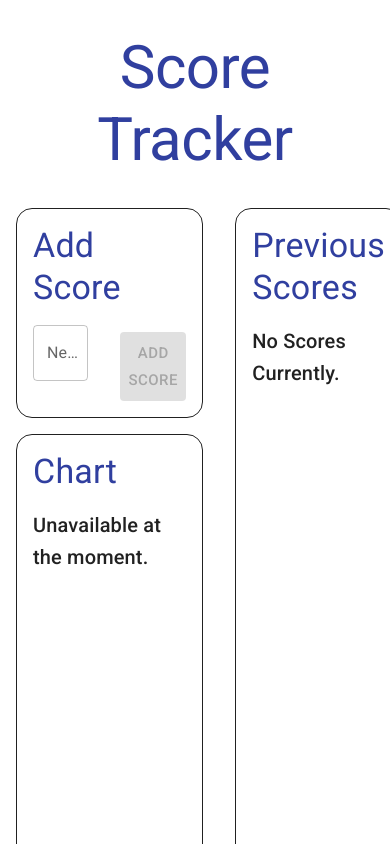
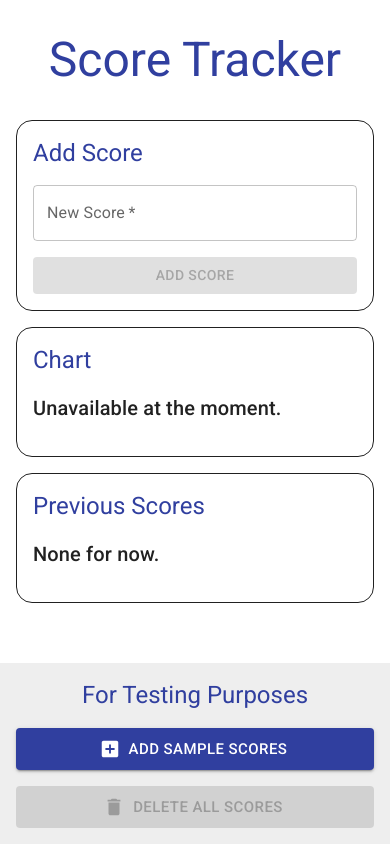
Before and after one commit to michaelyu13/score-tracker, a React (Vite) app: page / in a window 390 px wide. Shown: the top 844 px of the page. Built offline with nearby package versions, Linux system fonts and the light colour scheme.

Commit message:
Styles - Do layout and make Chart responsive

```diff
--- a/src/App.tsx
+++ b/src/App.tsx
@@ -6,14 +6,9 @@ import Header from './components/Header';
 import ScoresGraph from './components/ScoresGraph';
 import ScoresTable from './components/ScoresTable';
 
-import { Box, Container, CssBaseline } from '@mui/material/';
+import { Box, Container } from '@mui/material/';
 import { indigo } from '@mui/material/colors';
 import { ThemeProvider, createTheme } from '@mui/material/styles';
-
-import { CategoryScale } from 'chart.js';
-import Chart from 'chart.js/auto';
-
-Chart.register(CategoryScale);
 
 const theme = createTheme({
     palette: {
@@ -28,23 +23,34 @@ const App: React.FC = () => {
 
     return (
         <>
-            <CssBaseline />
             <ThemeProvider theme={theme}>
                 <Box component="section" sx={{ display: 'flex', flexDirection: 'column', minHeight: '100vh' }}>
-                    <Container sx={{ flexGrow: 1, marginBottom: 4 }}>
+                    <Container sx={{ flexGrow: 1, marginBottom: 2 }}>
                         <Header />
 
-                        <Box component="main" display="flex" gap={4}>
-                            <Box component="section" flexGrow={1}>
+                        <Box
+                            component="main"
+                            display="flex"
+                            flexDirection={{ xs: 'column', sm: 'row' }}
+                            gap={{ xs: 2, sm: 4 }}
+                        >
+                            <Box
+                                component="section"
+                                display="flex"
+                                flexDirection="column"
+                                flexGrow={1}
+                                gap={{ xs: 2, sm: 4 }}
+                            >
                                 <AddScoreForm scoresHistory={scoresHistory} setScoresHistory={setScoresHistory} />
                                 <ScoresGraph scoresHistory={scoresHistory} />
                             </Box>
+
                             <Box component="section">
                                 <ScoresTable scoresHistory={scoresHistory} />
                             </Box>
                         </Box>
                     </Container>
-                    <Footer setScoresHistory={setScoresHistory} />
+                    <Footer scoresHistory={scoresHistory} setScoresHistory={setScoresHistory} />
                 </Box>
             </ThemeProvider>
         </>
--- a/src/components/AddScoreForm.tsx
+++ b/src/components/AddScoreForm.tsx
@@ -60,12 +60,19 @@ const AddScoreForm = ({ scoresHistory, setScoresHistory }: AddScoreFormProps) =>
 
     return (
         <>
-            <Box component="section" mb={2} p={2} sx={{ border: 1, borderRadius: '16px' }}>
-                <Typography variant="h4" component="h2" mb={2} color={'#303f9f'}>
+            <Box component="section" p={2} sx={{ border: 1, borderRadius: 4 }}>
+                <Typography variant="h5" component="h2" mb={2} color="primary.main">
                     Add Score
                 </Typography>
 
-                <Box component="form" onSubmit={handleOnSubmit} display="flex" alignItems="baseline" gap={4}>
+                <Box
+                    component="form"
+                    onSubmit={handleOnSubmit}
+                    display="flex"
+                    flexDirection={{ xs: 'column', sm: 'row' }}
+                    gap={2}
+                    width={{ md: '50%' }}
+                >
                     <TextField
                         required
                         autoComplete="off"
@@ -78,7 +85,7 @@ const AddScoreForm = ({ scoresHistory, setScoresHistory }: AddScoreFormProps) =>
                         variant="outlined"
                     />
 
-                    <Button type="submit" variant="contained" size="large" disabled={isAddButtonDisabled}>
+                    <Button type="submit" variant="contained" disabled={isAddButtonDisabled} fullWidth>
                         Add Score
                     </Button>
                 </Box>
--- a/src/components/Footer.tsx
+++ b/src/components/Footer.tsx
@@ -1,10 +1,13 @@
+import { AddBox, Delete } from '@mui/icons-material';
 import { Box, Button, Typography } from '@mui/material/';
+import { grey } from '@mui/material/colors';
 
 type FooterProps = {
+    scoresHistory: number[];
     setScoresHistory: React.Dispatch<React.SetStateAction<number[]>>;
 };
 
-const Footer = ({ setScoresHistory }: FooterProps) => {
+const Footer = ({ scoresHistory, setScoresHistory }: FooterProps) => {
     const randomSampleData: number[] = [];
 
     const generateRandomData = () => {
@@ -29,17 +32,36 @@ const Footer = ({ setScoresHistory }: FooterProps) => {
         setScoresHistory([]);
     };
     return (
-        <Box component="footer" p={4} bgcolor={'#eee'}>
-            <Typography variant="h5" component="h1" align="center" mb={2} color={'#303f9f'}>
+        <Box component="footer" p={2} bgcolor={grey[200]}>
+            <Typography variant="h5" component="h1" align="center" mb={2} color="primary.main">
                 For Testing Purposes
             </Typography>
 
-            <Box component="section" display="flex" justifyContent="center" gap={4}>
-                <Button type="submit" variant="contained" size="large" onClick={handleAddSampleReadings}>
+            <Box
+                component="section"
+                display="flex"
+                flexDirection={{ xs: 'column', sm: 'row' }}
+                justifyContent="center"
+                gap={{ xs: 2, sm: 4 }}
+            >
+                <Button
+                    type="submit"
+                    variant="contained"
+                    startIcon={<AddBox />}
+                    size="large"
+                    onClick={handleAddSampleReadings}
+                >
                     Add Sample Scores
                 </Button>
 
-                <Button type="submit" variant="contained" size="large" onClick={handleDeleteAllReadings}>
+                <Button
+                    type="submit"
+                    disabled={scoresHistory.length ? false : true}
+                    variant="contained"
+                    startIcon={<Delete />}
+                    size="large"
+                    onClick={handleDeleteAllReadings}
+                >
                     Delete All Scores
                 </Button>
             </Box>
--- a/src/components/Header.tsx
+++ b/src/components/Header.tsx
@@ -3,7 +3,7 @@ import { Box, Typography } from '@mui/material/';
 const Header = () => {
     return (
         <Box component="header" my={4}>
-            <Typography variant="h2" component="h1" align="center" color={'#303f9f'} fontWeight={400}>
+            <Typography variant="h3" component="h1" align="center" color="primary.main" fontWeight={400}>
                 Score Tracker
             </Typography>
         </Box>
--- a/src/components/ScoresGraph.tsx
+++ b/src/components/ScoresGraph.tsx
@@ -1,51 +1,67 @@
+import { CategoryScale } from 'chart.js';
+import Chart from 'chart.js/auto';
 import { Line } from 'react-chartjs-2';
 
 import { Box, Typography } from '@mui/material/';
+import { useTheme } from '@mui/material/styles';
+
+Chart.register(CategoryScale);
 
 type ScoresGraphProps = {
     scoresHistory: number[];
 };
 
 const ScoresGraph = ({ scoresHistory }: ScoresGraphProps) => {
-    const chartData = {
-        labels: scoresHistory.map((index) => index + 1),
-        datasets: [
-            {
-                label: 'Score ',
-                data: scoresHistory.map((scoreHistory) => scoreHistory),
-                backgroundColor: 'red',
-                borderColor: '#303f9f',
-                borderWidth: 2,
-            },
-        ],
-    };
+    const theme = useTheme();
 
     return (
         <>
-            <Box component="section" mb={2} p={2} height={500} sx={{ border: 1, borderRadius: '16px' }}>
-                <Typography variant="h4" component="h2" mb={2} color={'#303f9f'}>
+            <Box component="section" height={{ sm: 380 }} p={2} sx={{ border: 1, borderRadius: 4 }}>
+                <Typography variant="h5" component="h2" mb={2} color="primary.main">
                     Chart
                 </Typography>
 
                 {(() => {
                     if (scoresHistory.length) {
                         return (
+                            <Box height={'300px'}>
                                 <Line
-                                data={chartData}
+                                    data={{
+                                        labels: scoresHistory.map((_, index) => index + 1),
+                                        datasets: [
+                                            {
+                                                label: 'Score ',
+                                                data: scoresHistory.map((scoreHistory) => scoreHistory),
+                                                backgroundColor: theme.palette.error.main,
+                                                borderColor: theme.palette.primary.main,
+                                                borderWidth: 2,
+                                            },
+                                        ],
+                                    }}
                                     options={{
+                                        responsive: true,
+                                        maintainAspectRatio: false,
                                         plugins: {
                                             title: {
                                                 display: true,
                                                 text: 'Attempts',
                                                 position: 'bottom',
-                                            color: '#303f9f',
+                                                font: {
+                                                    size: 14,
+                                                },
                                             },
                                             legend: {
-                                            display: false,
+                                                display: true,
+                                                position: 'top',
+                                                labels: {
+                                                    usePointStyle: true,
+                                                    pointStyle: 'rectRot',
+                                                },
                                             },
                                         },
                                     }}
                                 />
+                            </Box>
                         );
                     } else {
                         return (
--- a/src/components/ScoresTable.tsx
+++ b/src/components/ScoresTable.tsx
@@ -1,3 +1,5 @@
+import { ArrowCircleDown } from '@mui/icons-material';
+
 import {
     Box,
     Paper,
@@ -16,16 +18,17 @@ type ScoresTableProps = {
 
 const ScoresTable = ({ scoresHistory }: ScoresTableProps) => {
     return (
-        <Box component="section" mb={2} p={2} height={662} sx={{ border: 1, borderRadius: '16px', overflow: 'auto' }}>
-            <Typography variant="h4" component="h2" mb={2} color={'#303f9f'}>
+        <Box component="section" height={{ sm: 550 }} mb={2} p={2} sx={{ border: 1, borderRadius: 4 }}>
+            <Typography variant="h5" component="h2" mb={2} color="primary.main">
                 Previous Scores
             </Typography>
 
             {(() => {
                 if (scoresHistory.length) {
                     return (
-                        <TableContainer component={Paper}>
-                            <Table aria-label="score table">
+                        <>
+                            <TableContainer component={Paper} sx={{ maxHeight: { sm: 427 } }}>
+                                <Table aria-label="previous scores">
                                     <TableHead>
                                         <TableRow>
                                             <TableCell>Attempt</TableCell>
@@ -48,11 +51,28 @@ const ScoresTable = ({ scoresHistory }: ScoresTableProps) => {
                                     </TableBody>
                                 </Table>
                             </TableContainer>
+
+                            {(() => {
+                                if (scoresHistory.length > 7) {
+                                    return (
+                                        <Box
+                                            mt={1.5}
+                                            display={{ xs: 'none', sm: 'flex' }}
+                                            flexDirection="column"
+                                            alignItems="center"
+                                            justifyContent="center"
+                                        >
+                                            <ArrowCircleDown fontSize="large" color="disabled" />
+                                        </Box>
+                                    );
+                                }
+                            })()}
+                        </>
                     );
                 } else {
                     return (
                         <Typography variant="h6" component="p" mb={2}>
-                            No Scores Currently.
+                            None for now.
                         </Typography>
                     );
                 }
--- a/src/main.tsx
+++ b/src/main.tsx
@@ -1,9 +1,11 @@
+import { CssBaseline } from '@mui/material/';
 import React from 'react';
 import ReactDOM from 'react-dom/client';
 import App from './App.tsx';
 
 ReactDOM.createRoot(document.getElementById('root')!).render(
     <React.StrictMode>
+        <CssBaseline />
         <App />
     </React.StrictMode>
 );
```
Lines whose indentation alone changed are shown as unchanged.
